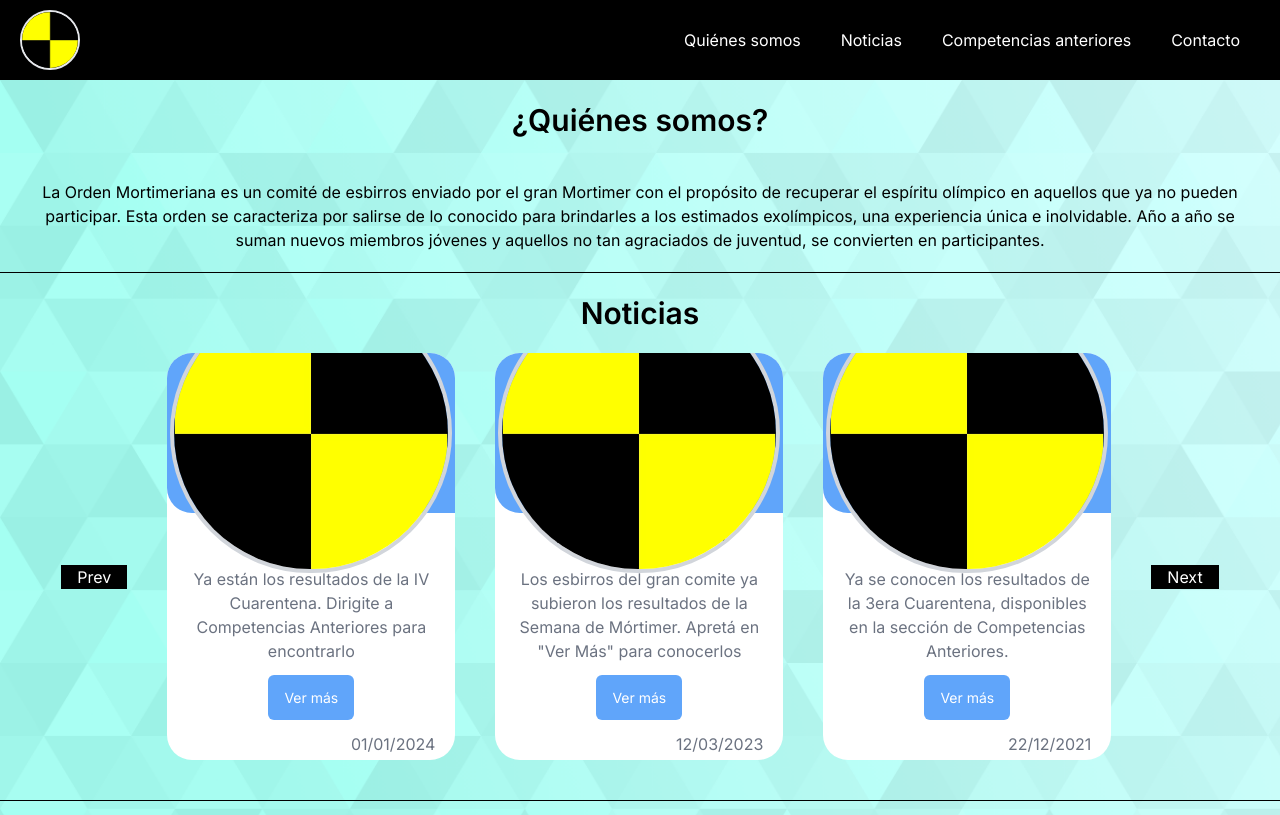
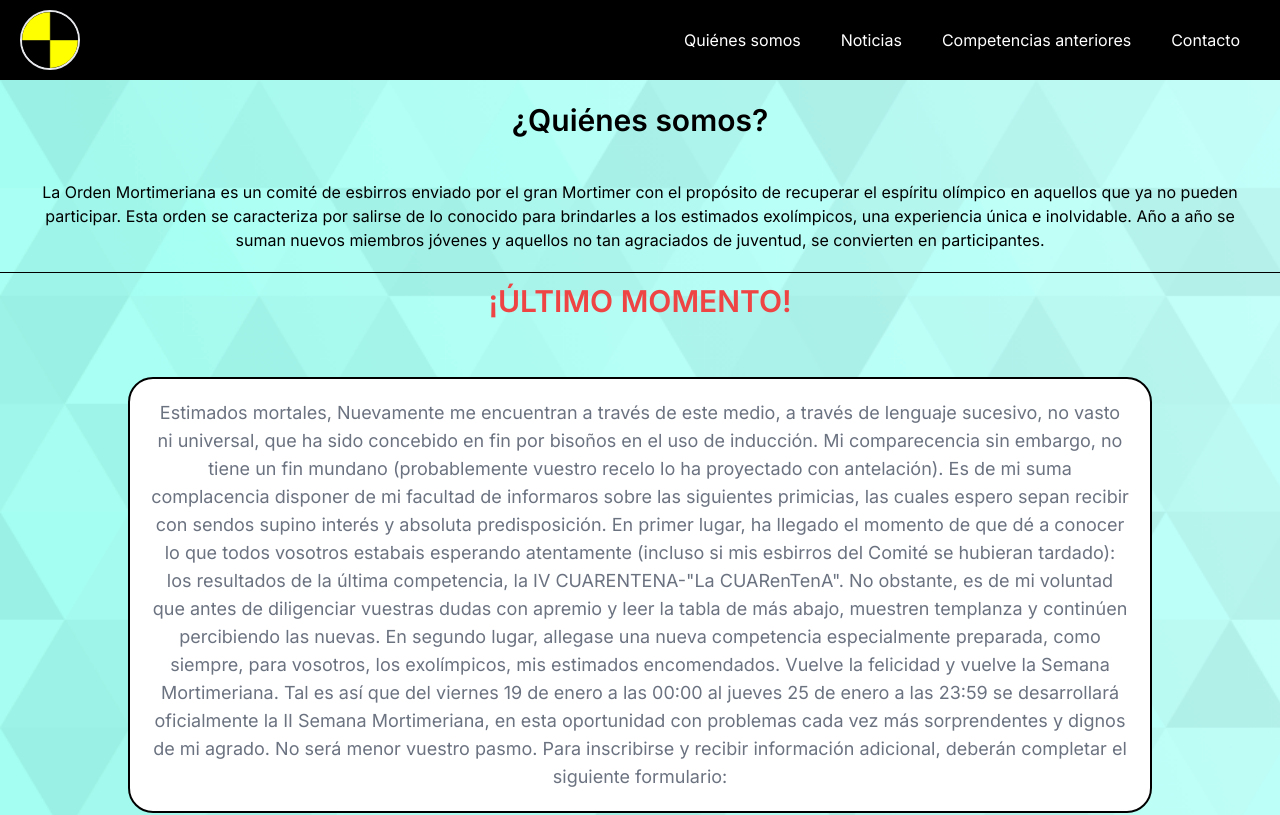
Before and after one commit to UrielJolodovsky/Orden-Mortimeriana-web, a Next.js app in the folder sitio-cuarentena/: page / in a window 1280 px wide. Shown: the top 815 px of the page. Built offline with nearby package versions, Linux system fonts and the light colour scheme.

Commit message:
start "Último momento" section and improve "CardNotice"

```diff
--- a/sitio-cuarentena/src/components/CardNotice.tsx
+++ b/sitio-cuarentena/src/components/CardNotice.tsx
@@ -28,7 +28,7 @@ export default function CardNotice({ fecha, title, noticia, number, url }: { fec
             {/* Card content */}
             <h2 className='text-lg text-center'>{title}</h2>
             <p className='text-center text-base text-gray-500 pt-4'>{noticia}</p>
-            <button className='border-none text-[14px] text-white px-4 py-3 bg-blue-400 rounded-md m-3 cursor-pointer transition-all ease-linear hover:bg-blue-600'
+            <button className='absolute bottom-6 border-none text-[14px] text-white px-4 py-3 bg-blue-400 rounded-md m-3 cursor-pointer transition-all ease-linear hover:bg-blue-600'
             onClick={() => handleClick(url)}
             >
               Ver más
--- a/sitio-cuarentena/src/components/Quienes-Somos.tsx
+++ b/sitio-cuarentena/src/components/Quienes-Somos.tsx
@@ -10,6 +10,13 @@ export default function QuienesSomos() {
         { fecha: '22/12/2021', title: 'Cuarentena III', noticia: 'Ya se conocen los resultados de la 3era Cuarentena, disponibles en la sección de Competencias Anteriores.', number: 3, url: 'resultados/cuarentena3' },
     ];
 
+    const ultimaNoticia = `Estimados mortales,
+
+    Nuevamente me encuentran a través de este medio, a través de lenguaje sucesivo, no vasto ni universal, que ha sido concebido en fin por bisoños en el uso de inducción. Mi comparecencia sin embargo, no tiene un fin mundano (probablemente vuestro recelo lo ha proyectado con antelación). Es de mi suma complacencia disponer de mi facultad de informaros sobre las siguientes primicias, las cuales espero sepan recibir con sendos supino interés y absoluta predisposición.
+
+    En primer lugar, ha llegado el momento de que dé a conocer lo que todos vosotros estabais esperando atentamente (incluso si mis esbirros del Comité se hubieran tardado): los resultados de la última competencia, la IV CUARENTENA-"La CUARenTenA". No obstante, es de mi voluntad que antes de diligenciar vuestras dudas con apremio y leer la tabla de más abajo, muestren templanza y continúen percibiendo las nuevas.
+    En segundo lugar, allegase una nueva competencia especialmente preparada, como siempre, para vosotros, los exolímpicos, mis estimados encomendados. Vuelve la felicidad y vuelve la Semana Mortimeriana. Tal es así que del viernes 19 de enero a las 00:00 al jueves 25 de enero a las 23:59 se desarrollará oficialmente la II Semana Mortimeriana, en esta oportunidad con problemas cada vez más sorprendentes y dignos de mi agrado. No será menor vuestro pasmo. Para inscribirse y recibir información adicional, deberán completar el siguiente formulario:`
+
     return(
         <>
             <div className="bg-hero bg-cover">
@@ -19,6 +26,19 @@ export default function QuienesSomos() {
                     La Orden Mortimeriana es un comité de esbirros enviado por el gran Mortimer con el propósito de recuperar el espíritu olímpico en aquellos que ya no pueden participar.
                     Esta orden se caracteriza por salirse de lo conocido para brindarles a los estimados exolímpicos, una experiencia única e inolvidable. Año a año se suman nuevos miembros jóvenes y aquellos no tan agraciados de juventud, se convierten en participantes.
                     </p>
+                </div>
+                <hr className="border-black"></hr>
+                <div id='ultimo-momento'>
+                <h1 className="text-center pt-8 pb-8 text-3xl leading-10 font-semibold text-red-500 animate-bounce">¡ÚLTIMO MOMENTO!</h1>
+                <div>
+                    <div className='flex flex-col items-center justify-center pb-5'>
+                        <div className='border-2 border-black rounded-[25px] bg-white w-11/12 md:w-4/5 lg:w-4/5'>
+                        <div className='flex flex-col items-center justify-center p-5'>
+                            <p className='text-center text-base lg:text-lg text-gray-500'>{ultimaNoticia}</p>
+                        </div>
+                        </div>
+                    </div>
+                </div>
                 </div>
                 <hr className="border-black"></hr>
                 <div id="noticias" className="">
```
